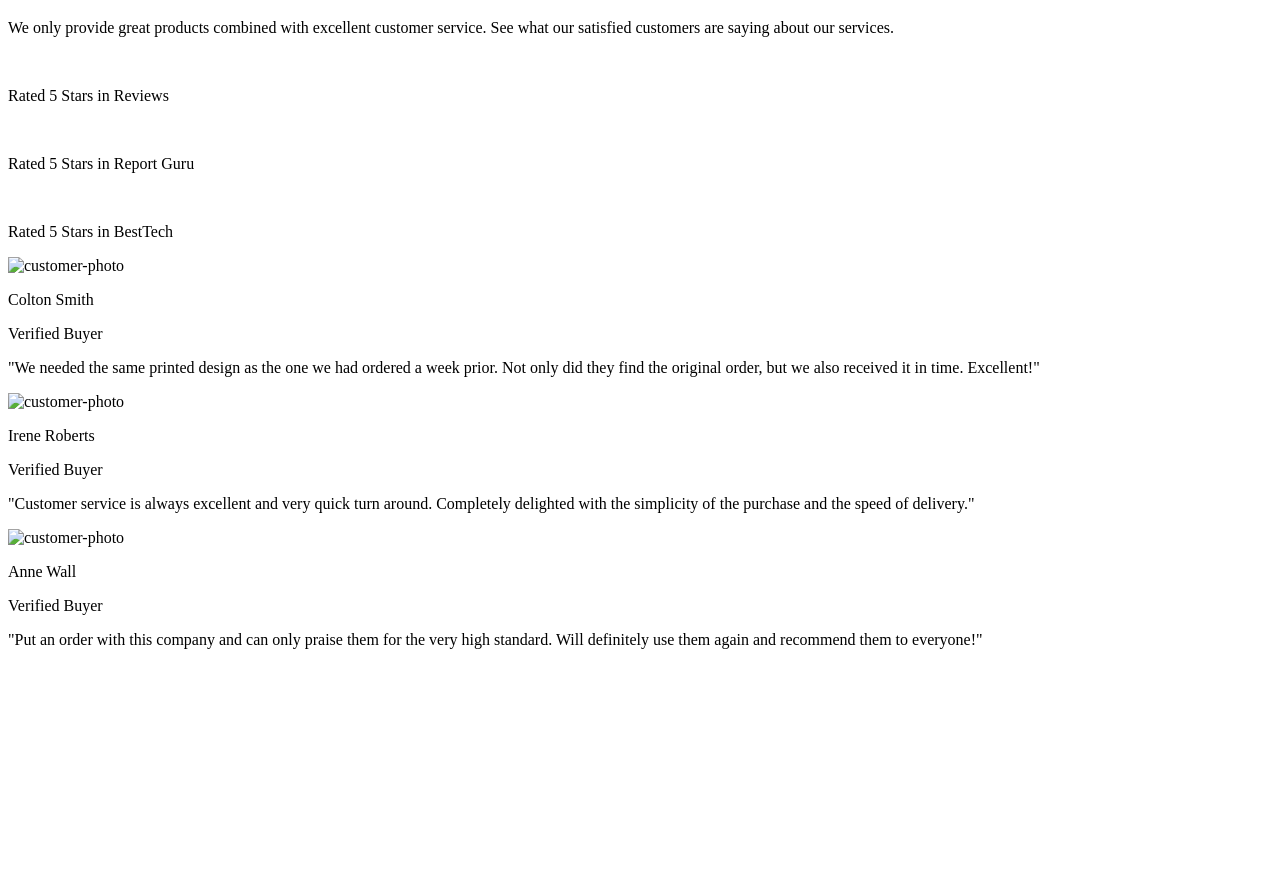
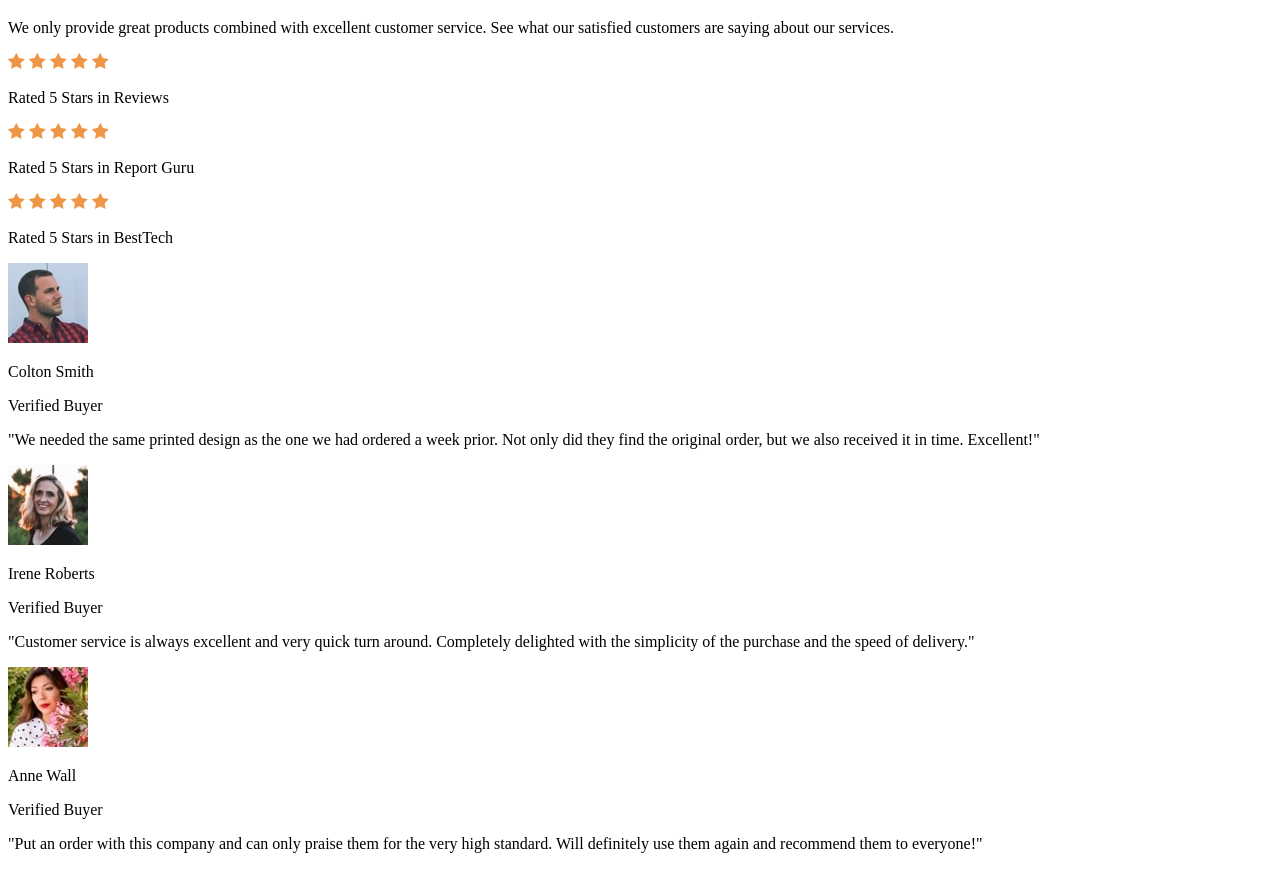
Before and after one commit to Peteonthebeat/Social-Proof-Section, a plain HTML site: page index.html in a window 1280 px wide. Shown: the part 61-930 px from the top of the page. Before the commit the page ends 800 px from the top, so only its background shows below. Drawn offline with Linux system fonts and the light colour scheme.

Commit message:
Update index.html

```diff
--- a/index.html
+++ b/index.html
@@ -5,7 +5,7 @@
     <meta http-equiv="X-UA-Compatible" content="IE=edge" />
     <meta name="viewport" content="width=device-width, initial-scale=1.0" />
     <title>Social Proof Section</title>
-    <link rel="stylesheet" href="/styles/styles.css" />
+    <link rel="stylesheet" href="/styles.css" />
   </head>
   <body>
     <main class="container">
@@ -21,31 +21,31 @@
       <div class="light-grayish-boxes">
         <div class="light-grayish-box reviews">
           <div class="stars">
-            <img class="single-star" src="/images/icon-star.svg" alt="" />
-            <img class="single-star" src="/images/icon-star.svg" alt="" />
-            <img class="single-star" src="/images/icon-star.svg" alt="" />
-            <img class="single-star" src="/images/icon-star.svg" alt="" />
-            <img class="single-star" src="/images/icon-star.svg" alt="" />
+            <img class="single-star" src="/icon-star.svg" alt="" />
+            <img class="single-star" src="/icon-star.svg" alt="" />
+            <img class="single-star" src="/icon-star.svg" alt="" />
+            <img class="single-star" src="/icon-star.svg" alt="" />
+            <img class="single-star" src="/icon-star.svg" alt="" />
           </div>
           <p class="light-grayish-box-text">Rated 5 Stars in Reviews</p>
         </div>
         <div class="light-grayish-box guru">
           <div class="stars">
-            <img class="single-star" src="/images/icon-star.svg" alt="" />
-            <img class="single-star" src="/images/icon-star.svg" alt="" />
-            <img class="single-star" src="/images/icon-star.svg" alt="" />
-            <img class="single-star" src="/images/icon-star.svg" alt="" />
-            <img class="single-star" src="/images/icon-star.svg" alt="" />
+            <img class="single-star" src="/icon-star.svg" alt="" />
+            <img class="single-star" src="/icon-star.svg" alt="" />
+            <img class="single-star" src="/icon-star.svg" alt="" />
+            <img class="single-star" src="/icon-star.svg" alt="" />
+            <img class="single-star" src="/icon-star.svg" alt="" />
           </div>
           <p class="light-grayish-box-text">Rated 5 Stars in Report Guru</p>
         </div>
         <div class="light-grayish-box besttech">
           <div class="stars">
-            <img class="single-star" src="/images/icon-star.svg" alt="" />
-            <img class="single-star" src="/images/icon-star.svg" alt="" />
-            <img class="single-star" src="/images/icon-star.svg" alt="" />
-            <img class="single-star" src="/images/icon-star.svg" alt="" />
-            <img class="single-star" src="/images/icon-star.svg" alt="" />
+            <img class="single-star" src="/icon-star.svg" alt="" />
+            <img class="single-star" src="/icon-star.svg" alt="" />
+            <img class="single-star" src="/icon-star.svg" alt="" />
+            <img class="single-star" src="/icon-star.svg" alt="" />
+            <img class="single-star" src="/icon-star.svg" alt="" />
           </div>
           <p class="light-grayish-box-text">Rated 5 Stars in BestTech</p>
         </div>
@@ -56,7 +56,7 @@
           <div class="image-and-name">
             <img
               class="photo"
-              src="/images/image-colton.jpg"
+              src="/image-colton.jpg"
               alt="customer-photo"
             />
             <div class="name-and-verification">
@@ -75,7 +75,7 @@
           <div class="image-and-name">
             <img
               class="photo"
-              src="/images/image-irene.jpg"
+              src="/image-irene.jpg"
               alt="customer-photo"
             />
             <div class="name-and-verification">
@@ -94,7 +94,7 @@
           <div class="image-and-name">
             <img
               class="photo"
-              src="/images/image-anne.jpg"
+              src="/image-anne.jpg"
               alt="customer-photo"
             />
             <div class="name-and-verification">
```
